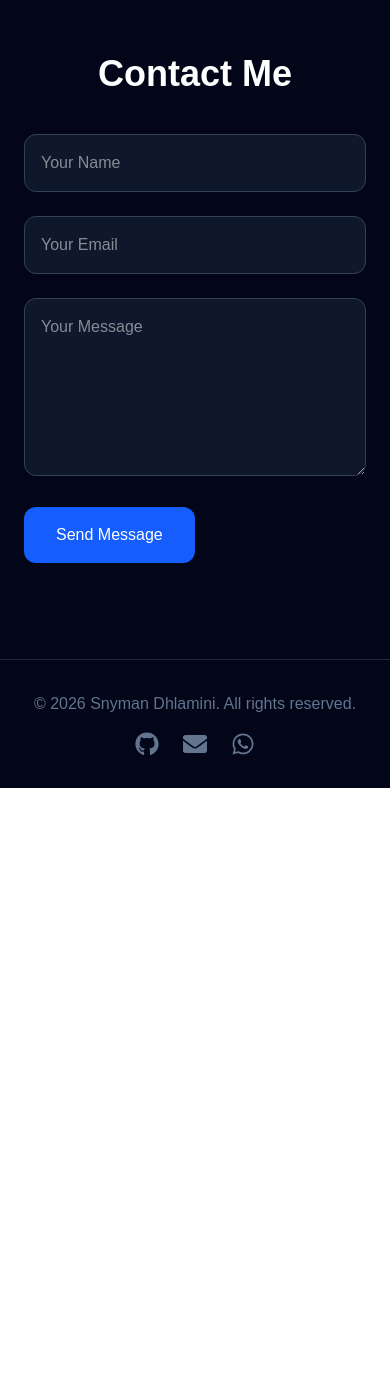
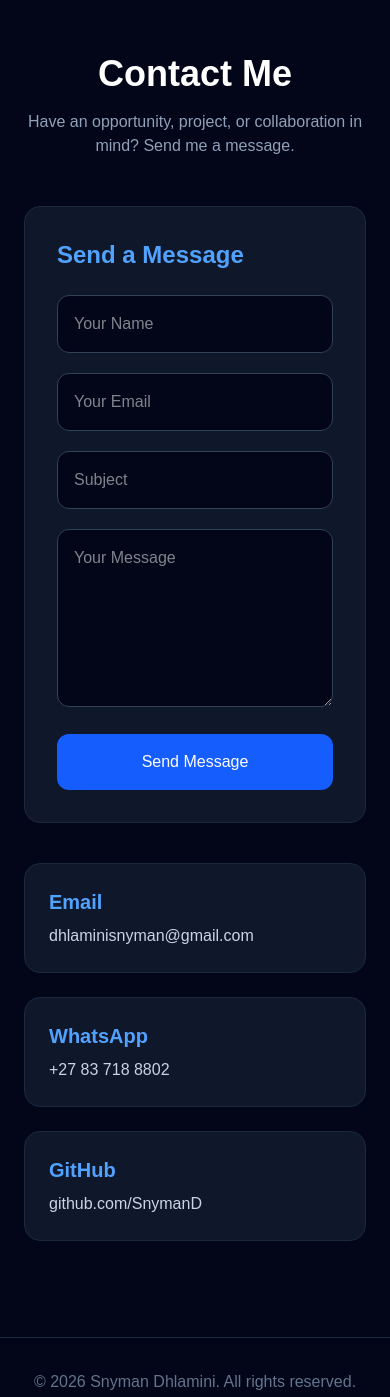
Before and after one commit to SnymanD/snyman-portfolio, a React (Vite) app: page / in a window 390 px wide. Shown: the part 5431-6828 px from the top of the page. Before the commit the page ends 6219 px from the top, so only its background shows below. Built offline with nearby package versions, Linux system fonts and the light colour scheme.

Commit message:
updated the contact form

```diff
--- a/src/App.jsx
+++ b/src/App.jsx
@@ -16,6 +16,7 @@ export default function App() {
   const [formData, setFormData] = useState({
     name: "",
     email: "",
+    subject: "",
     message: "",
   })
 
@@ -41,6 +42,7 @@ export default function App() {
     setFormData({
       name: "",
       email: "",
+      subject: "",
       message: "",
     })
   }
@@ -423,17 +425,20 @@ export default function App() {
   </div>
 </section>
       {/* CONTACT */}
-      <section id="contact" className="py-24 px-6 max-w-4xl mx-auto">
+      <section id="contact" className="py-24 px-6 max-w-6xl mx-auto">
+        <h2 className="text-4xl font-bold mb-4 text-center">Contact Me</h2>
 
-        <h2 className="text-4xl font-bold mb-10 text-center">
-          Contact Me
-        </h2>
+        <p className="text-slate-400 text-center mb-12">
+          Have an opportunity, project, or collaboration in mind? Send me a message.
+        </p>
 
-        <form
-          onSubmit={sendEmail}
-          className="space-y-6"
-        >
+        <div className="grid md:grid-cols-2 gap-10">
+          <div className="bg-slate-900 p-8 rounded-2xl border border-slate-800">
+            <h3 className="text-2xl font-semibold mb-6 text-blue-400">
+              Send a Message
+            </h3>
 
+            <form onSubmit={sendEmail} className="space-y-5">
               <input
                 type="text"
                 name="name"
@@ -441,7 +446,7 @@ export default function App() {
                 value={formData.name}
                 onChange={handleChange}
                 required
-            className="w-full p-4 rounded-xl bg-slate-900 border border-slate-700"
+                className="w-full p-4 rounded-xl bg-slate-950 border border-slate-700 focus:border-blue-500 outline-none"
               />
 
               <input
@@ -451,7 +456,17 @@ export default function App() {
                 value={formData.email}
                 onChange={handleChange}
                 required
-            className="w-full p-4 rounded-xl bg-slate-900 border border-slate-700"
+                className="w-full p-4 rounded-xl bg-slate-950 border border-slate-700 focus:border-blue-500 outline-none"
+              />
+
+              <input
+                type="text"
+                name="subject"
+                placeholder="Subject"
+                value={formData.subject}
+                onChange={handleChange}
+                required
+                className="w-full p-4 rounded-xl bg-slate-950 border border-slate-700 focus:border-blue-500 outline-none"
               />
 
               <textarea
@@ -461,18 +476,35 @@ export default function App() {
                 value={formData.message}
                 onChange={handleChange}
                 required
-            className="w-full p-4 rounded-xl bg-slate-900 border border-slate-700"
+                className="w-full p-4 rounded-xl bg-slate-950 border border-slate-700 focus:border-blue-500 outline-none"
               />
 
               <button
                 type="submit"
-            className="bg-blue-600 hover:bg-blue-700 px-8 py-4 rounded-xl font-medium"
+                className="w-full bg-blue-600 hover:bg-blue-700 px-8 py-4 rounded-xl font-medium transition"
               >
                 Send Message
               </button>
+            </form>
+          </div>
 
-        </form>
+          <div className="space-y-6">
+            <div className="bg-slate-900 p-6 rounded-2xl border border-slate-800">
+              <h3 className="text-xl font-semibold text-blue-400 mb-2">Email</h3>
+              <p className="text-slate-300">dhlaminisnyman@gmail.com</p>
+            </div>
 
+            <div className="bg-slate-900 p-6 rounded-2xl border border-slate-800">
+              <h3 className="text-xl font-semibold text-blue-400 mb-2">WhatsApp</h3>
+              <p className="text-slate-300">+27 83 718 8802</p>
+            </div>
+
+            <div className="bg-slate-900 p-6 rounded-2xl border border-slate-800">
+              <h3 className="text-xl font-semibold text-blue-400 mb-2">GitHub</h3>
+              <p className="text-slate-300">github.com/SnymanD</p>
+            </div>
+          </div>
+        </div>
       </section>
       {/* FOOTER */}
       <footer className="py-8 text-center text-slate-500 border-t border-slate-800">
```
Lines whose indentation alone changed are shown as unchanged.
